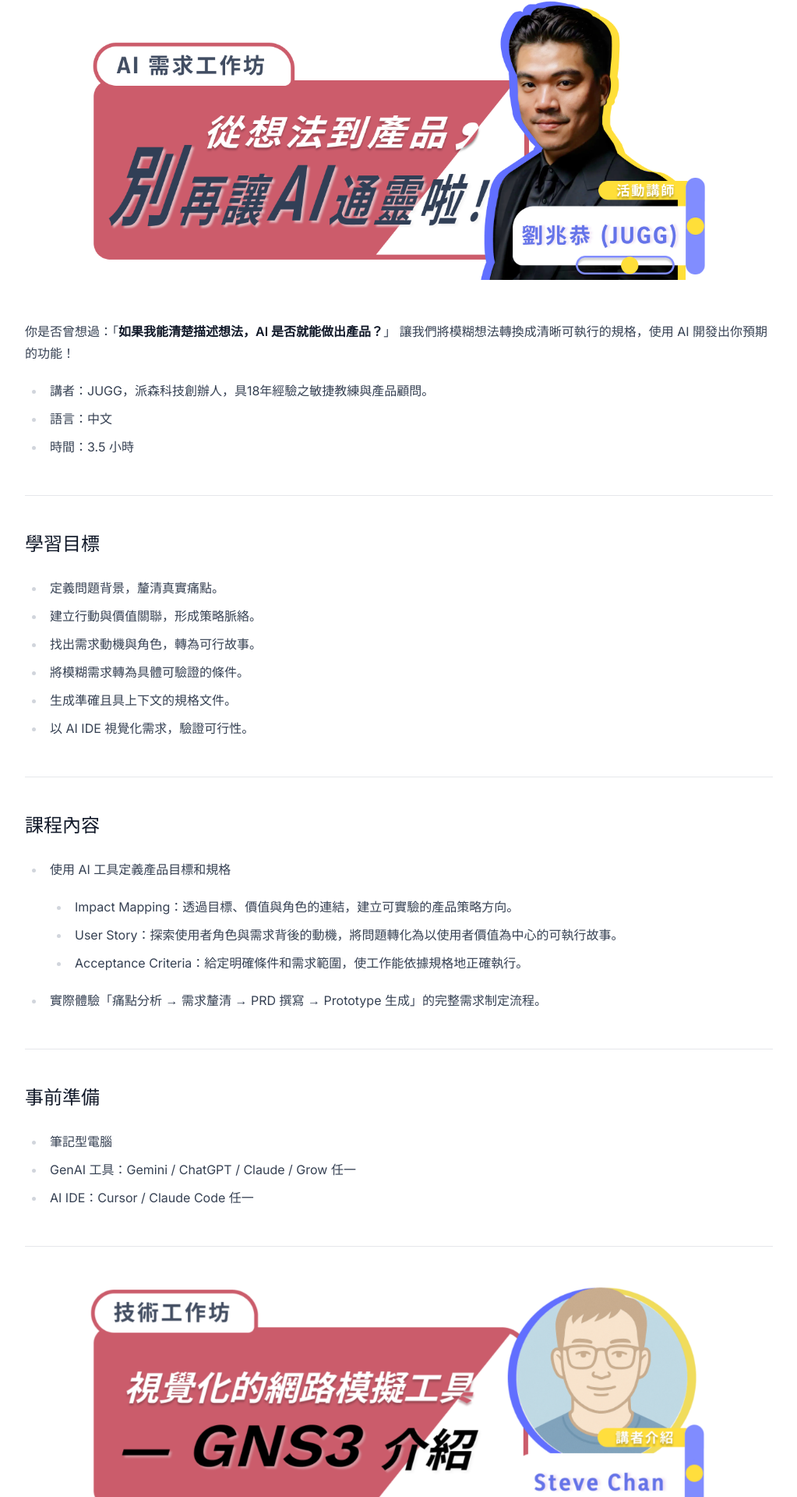
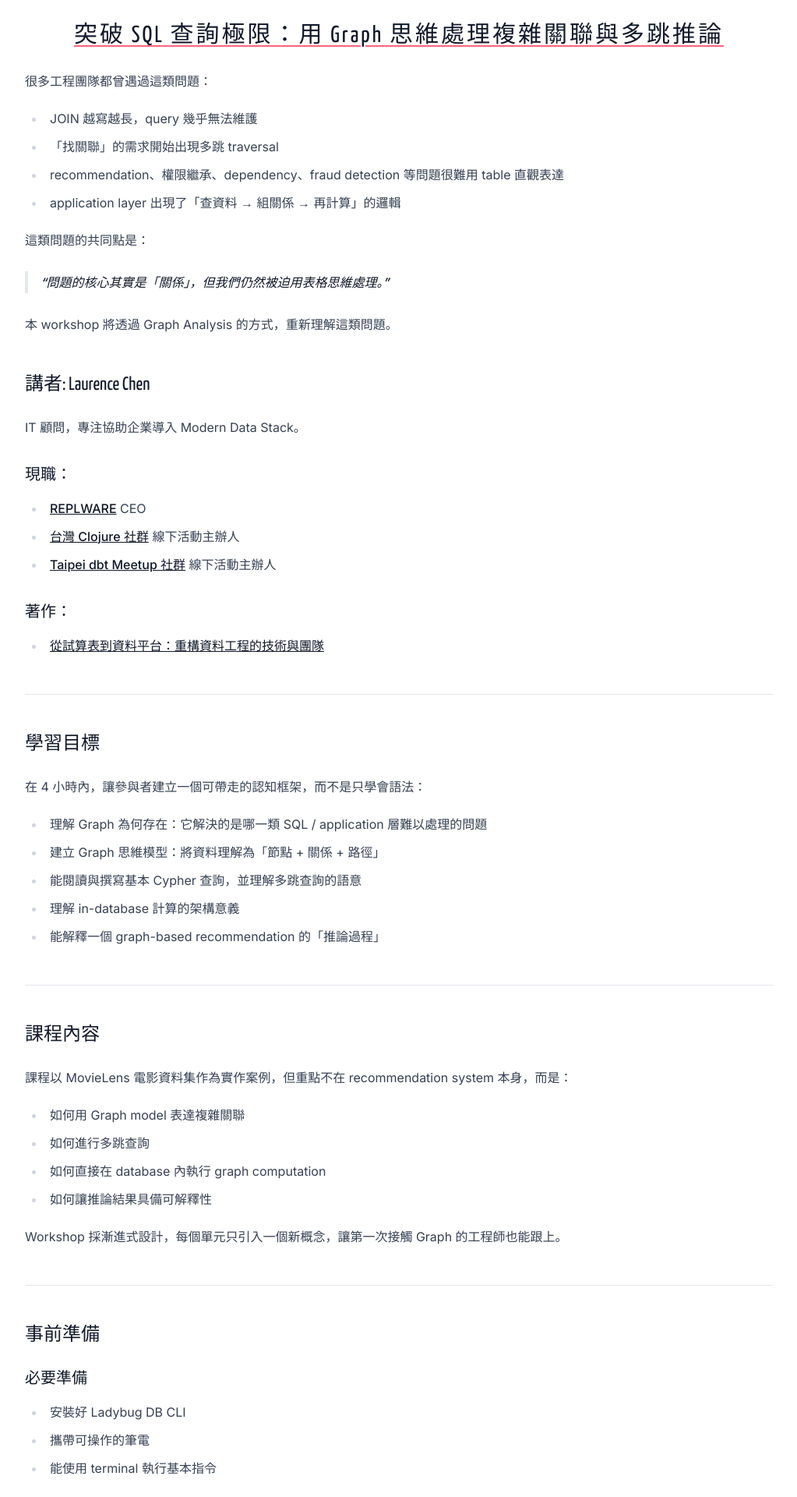
Before and after one commit to sciwork/swseminar2026, a Next.js app: page /workshops in a window 1280 px wide. Shown: the part 820-2740 px from the top of the page at 78% size, without its empty margins (128-1151 px from the left). Built offline with nearby package versions, Linux system fonts and the light colour scheme.

Commit message:
Add workshop informations

```diff
--- a/configurations/routes.ts
+++ b/configurations/routes.ts
@@ -12,16 +12,16 @@ const routes = [
   {
     path: "/workshops",
     name: "Workshops",
-    disabled: true,
+    disabled: false,
     children: [
       {
-        path: "/workshops#jugg-ai",
-        name: "AI 需求工作坊",
+        path: "/workshops#laurence-graph",
+        name: "突破 SQL 查詢極限：用 Graph 思維處理複雜關聯與多跳推論",
         disabled: false,
       },
       {
-        path: "/workshops#steve-gns3",
-        name: "技術工作坊 - GNS3 介紹",
+        path: "/workshops#jiang-workflow",
+        name: "現代流程引擎工作坊：簡化跨服務、多步驟流程開發",
         disabled: false,
       },
     ],
--- a/contents/workshops.mdx
+++ b/contents/workshops.mdx
@@ -1,58 +1,92 @@
-<a name="jugg-ai"></a>
+<a name="laurence-graph"></a>
 
 <div style={{ textAlign: "center" }}>
   <img
-    src="./Website_JUGG.png"
-    width={800}
+    src="./Website_Laurence.png"
+    width={0}
     style={{ maxWidth: "100%", height: "auto", display: "inline-block" }}
   />
 </div>
 
-你是否曾想過：「**如果我能清楚描述想法，AI 是否就能做出產品？**」
-讓我們將模糊想法轉換成清晰可執行的規格，使用 AI 開發出你預期的功能！
 
-- 講者：JUGG，派森科技創辦人，具18年經驗之敏捷教練與產品顧問。
-- 語言：中文
-- 時間：3.5 小時
+# 突破 SQL 查詢極限：用 Graph 思維處理複雜關聯與多跳推論
+
+很多工程團隊都曾遇過這類問題：
+
+- JOIN 越寫越長，query 幾乎無法維護
+- 「找關聯」的需求開始出現多跳 traversal
+- recommendation、權限繼承、dependency、fraud detection 等問題很難用 table 直觀表達
+- application layer 出現了「查資料 → 組關係 → 再計算」的邏輯
+
+這類問題的共同點是：
+
+> 問題的核心其實是「關係」，但我們仍然被迫用表格思維處理。
+
+本 workshop 將透過 Graph Analysis 的方式，重新理解這類問題。
+
+## 講者: Laurence Chen
+
+IT 顧問，專注協助企業導入 Modern Data Stack。
+
+### 現職：
+  - [REPLWARE](https://replware.dev) CEO
+  - [台灣 Clojure 社群](https://clojure.tw/) 線下活動主辦人
+  - [Taipei dbt Meetup 社群](https://medium.com/dbt-local-taiwan) 線下活動主辦人
+### 著作：
+  - [從試算表到資料平台：重構資料工程的技術與團隊](https://replware.dev/mds)
 
 ---
 
-## 學習目標
+##  學習目標
 
-- 定義問題背景，釐清真實痛點。
-- 建立行動與價值關聯，形成策略脈絡。
-- 找出需求動機與角色，轉為可行故事。
-- 將模糊需求轉為具體可驗證的條件。
-- 生成準確且具上下文的規格文件。
-- 以 AI IDE 視覺化需求，驗證可行性。
+在 4 小時內，讓參與者建立一個可帶走的認知框架，而不是只學會語法：
+- 理解 Graph 為何存在：它解決的是哪一類 SQL / application 層難以處理的問題
+- 建立 Graph 思維模型：將資料理解為「節點 + 關係 + 路徑」
+- 能閱讀與撰寫基本 Cypher 查詢，並理解多跳查詢的語意
+- 理解 in-database 計算的架構意義
+- 能解釋一個 graph-based recommendation 的「推論過程」
 
 ---
 
 ## 課程內容
 
-- 使用 AI 工具定義產品目標和規格
-  - Impact Mapping：透過目標、價值與角色的連結，建立可實驗的產品策略方向。
-  - User Story：探索使用者角色與需求背後的動機，將問題轉化為以使用者價值為中心的可執行故事。
-  - Acceptance Criteria：給定明確條件和需求範圍，使工作能依據規格地正確執行。
+課程以 MovieLens 電影資料集作為實作案例，但重點不在 recommendation system 本身，而是：
 
-- 實際體驗「痛點分析 → 需求釐清 → PRD 撰寫 → Prototype 生成」的完整需求制定流程。
+- 如何用 Graph model 表達複雜關聯
+- 如何進行多跳查詢
+- 如何直接在 database 內執行 graph computation
+- 如何讓推論結果具備可解釋性
+
+Workshop 採漸進式設計，每個單元只引入一個新概念，讓第一次接觸 Graph 的工程師也能跟上。
 
 ---
 
 ## 事前準備
 
-- 筆記型電腦
-- GenAI 工具：Gemini / ChatGPT / Claude / Grow 任一
-- AI IDE：Cursor / Claude Code 任一
+### 必要準備
+- 安裝好 Ladybug DB CLI
+- 攜帶可操作的筆電
+- 能使用 terminal 執行基本指令
+
+### 建議背景
+建議有以下任一經驗更可以快速上手：
+- 使用過資料庫進行資料分析
+- 寫過 SQL query
+- 有 backend / data engineering / analytics 其中一種開發經驗
+
+### 不需要的背景
+- 不需要 Graph theory 背景
+- 不需要演算法知識
+- 不需要使用過 graph database
 
 ---
 
-<a name="steve-gns3"></a>
+<a name="jiang-workflow"></a>
 
 <div style={{ textAlign: "center" }}>
   <img
-    src="./Website_Steve.png"
-    width={800}
+    src="./Website_Jiang.png"
+    width={0}
     style={{
       display: "block",
       margin: "0 auto",
@@ -62,36 +96,56 @@
   />
 </div>
 
-你是否能想像：「**只靠一台電腦就能搭建網路環境？**」
-透過 GNS3，你不需昂貴設備或佈線，只要拖拉元件即可建立模型，快速理解網路的真實運作。
+# 現代流程引擎工作坊：簡化跨服務、多步驟流程開發
 
-- 講者：Steve Chan，網路軟體開發者。
-- 語言：中文
-- 時間：3 小時
+你是否曾感到痛苦：「跨服務任務一多，重試邏輯與狀態轉移就寫到崩潰？」 讓我們停止自行維護脆弱的流程，利用現代化流程引擎，將模糊的步驟轉化為強韌的自動化工作流！
+
+## 講者：Jiang
+
+開發過前端後端，維運過雲端地端，不想重複痛苦，希望簡單明白的軟工仔。
+
+### 現職
+
+- 軟體工程師
 
 ---
 
 ## 學習目標
 
-- 了解 GNS3 的運作方式與基本使用情境。
-- 建立基本網路拓樸並理解節點間的連線關係。
-- 利用封包擷取工具觀察真實封包流動。
-- 設計跨網段的虛擬網路架構並驗證其運作。
-- 將模擬環境與真實網路串接，應用於開發、測試與 Demo。
+- 識別出傳統自行設計的「狀態管理」與「異常處理邏輯」的維運問題。
+- 了解流程引擎的技術演進與創新，解決現代跨服務系統難題。
+- 學會解耦流程控制與業務邏輯，實現更高品質、易於擴展的架構。
+- 透過可視化追蹤工具，快速定位錯誤，讓 Bug 定位不再大海撈針。
 
 ---
 
 ## 課程內容
 
-- 環境安裝：介紹 GNS3 的運作方式與常用元件，並完成安裝與基本設定。
-- 網路基礎：理解基礎通訊行為，認識 ARP、IP 配置與基本轉送流程。
-- 拓樸設計：建立單一網段拓樸並完成 IP 配置，熟悉拖曳節點、連線、調整參數的操作流程。
-- 封包觀察：分析封包如何流動，熟悉如何利用封包觀察驗證拓樸是否符合預期。
-- 進階連接：示範 GNS3 與實體網路的整合方式，探討可應用於測試、開發與 Demo 的進階情境。
+現代 Web 服務常見各種背景任務需求。系統運行的初期，工程師經常以工作排程器或 crontab 做簡易的設定；隨著系統演進，模組跟任務的數量和複雜性的提升，工程師經常面臨以下難題：
+
+- 排程設定散落在眾多機器，管理困難
+- 任務間存在依賴性，關係複雜難以釐清
+- 任務進度缺乏觀測性
+
+在這個 workshop 裡，課程將以 Temporal 為例，帶你掌握現代流程引擎的觀念思維：
+
+- 核心思維轉變：掌握流程引擎的運作原理與設計模式，取代硬編且散落的程式邏輯
+- 編排式開發實戰：體驗開發範式的轉變，動手實作「流程編排 (Orchestration)」達成架構簡化
+- 從實作回歸理論：不僅是串接工具，更要掌握分散式架構基礎，以及自動化重試與補償機制，建立起高韌性的系統
+
+課程重心放在流程的策略和設計，實際可應用於不同的產業和場景。
 
 ---
 
 ## 事前準備
 
-- 筆記型電腦：Windows 和 macOS 皆可。
-- GNS3：確認 Docker 或 VM 支援，macOS 建議事先確認是否能不透過 VM 使用 local server。
+### 必要準備
+
+- 筆記型電腦
+
+### 建議背景
+
+現場範例僅提供 Python / JavaScript，流程引擎普遍支持多語言：
+
+- 寫過 Python 或 JavaScript
+- 有任務排程 / queue、workflow 的開發經驗
```
